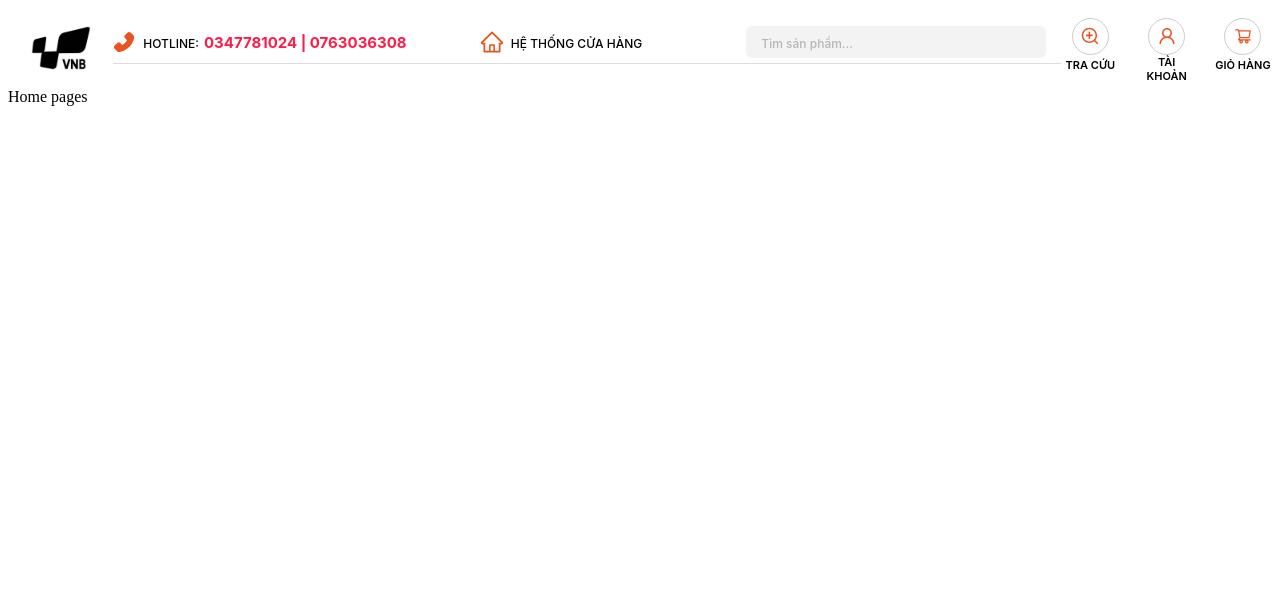
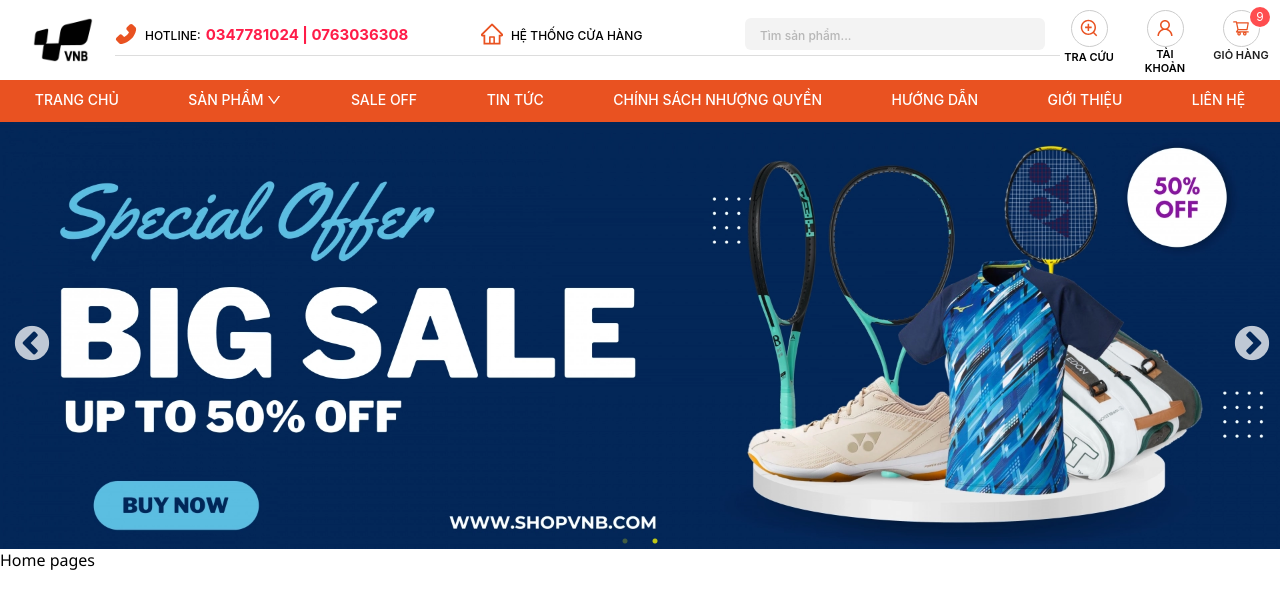
Before and after one commit to phuclonghuudong/03_PROJECT, a React (Vite) app in the folder client/: page / in a window 1280 px wide. Shown: the top 608 px of the page. Built offline with nearby package versions, Linux system fonts and the light colour scheme.

Commit message:
04.03 Degisn Menu Navbar Header & Slider Component

```diff
--- a/client/src/components/DefaultComponent/index.jsx
+++ b/client/src/components/DefaultComponent/index.jsx
@@ -1,10 +1,16 @@
 import React from "react";
 import HeaderComponents from "../HeaderComponents";
+import MenuNavbarComponent from "../MenuNavbarComponent";
+import SliderComponent from "../SliderComponent";
+import slider01 from "../../assets/slider/slider01.png";
+import slider02 from "../../assets/slider/slider02.png";
 
 const DefaultComponent = ({ children }) => {
   return (
     <div>
       <HeaderComponents />
+      <MenuNavbarComponent />
+      <SliderComponent arrImages={[slider01, slider02]} />
       {children}
     </div>
   );
--- a/client/src/components/HeaderComponents/index.jsx
+++ b/client/src/components/HeaderComponents/index.jsx
@@ -1,6 +1,6 @@
 import React from "react";
 import logo from "../../assets/logo.png";
-import { Col, Dropdown, Input, Row } from "antd";
+import { Avatar, Badge, Col, Dropdown, Input, Row } from "antd";
 import {
   HomeOutlined,
   MenuOutlined,
@@ -37,7 +37,7 @@ const items = [
 
 const HeaderComponents = () => {
   return (
-    <Row style={{ height: "80px" }} align={"center"} justify="space-between">
+    <Row style={{ height: "80px", margin: "0 10px" }} align={"center"} justify="space-between">
       <Col xs={4} sm={4} md={4} lg={0} xl={0}>
         <ButtonMenuHeader icon={<MenuOutlined />} />
       </Col>
@@ -97,7 +97,9 @@ const HeaderComponents = () => {
           </Dropdown>
 
           <Wrapper03_div>
-            <IconButtonHeader icon={<ShoppingCartOutlined />} text="Giỏ hàng" />
+            <Badge count={9} offset={[-10, 7]} size="middle">
+              <IconButtonHeader icon={<ShoppingCartOutlined />} text="Giỏ hàng" />
+            </Badge>
           </Wrapper03_div>
         </WrapperContainer03>
       </Col>
--- /dev/null
+++ b/client/src/components/MenuNavbarComponent/index.jsx
@@ -0,0 +1,34 @@
+import React from "react";
+import { WrapperContainer, WrapperDiv, WrapperText } from "./style";
+import { DownOutlined } from "@ant-design/icons";
+import { Col } from "antd";
+
+const MenuNavbarComponent = () => {
+  const menuList = [
+    { name: "Trang chủ", path: "", icon: "" },
+    { name: "Sản phẩm", path: "", icon: <DownOutlined /> },
+    { name: "Sale off", path: "", icon: "" },
+    { name: "Tin tức", path: "", icon: "" },
+    { name: "Chính sách nhượng quyền", path: "", icon: "" },
+    { name: "Hướng dẫn", path: "", icon: "" },
+    { name: "Giới thiệu", path: "", icon: "" },
+    { name: "Liên hệ", path: "", icon: "" },
+  ];
+  return (
+    <Col xs={0} sm={0} md={0} lg={24} xl={24}>
+      <WrapperContainer>
+        {menuList.map((items) => {
+          return (
+            <WrapperDiv>
+              <WrapperText>
+                {items.name} {items.icon}
+              </WrapperText>
+            </WrapperDiv>
+          );
+        })}
+      </WrapperContainer>
+    </Col>
+  );
+};
+
+export default MenuNavbarComponent;
--- /dev/null
+++ b/client/src/components/MenuNavbarComponent/style.js
@@ -0,0 +1,26 @@
+import styled from "styled-components";
+
+export const WrapperContainer = styled.div`
+  height: 42px;
+  width: 100%;
+  display: flex;
+  background-color: #e95221;
+  justify-content: space-between;
+`;
+export const WrapperDiv = styled.div`
+  cursor: pointer;
+  position: relative;
+  float: left;
+  flex: auto;
+  line-height: 40px;
+`;
+export const WrapperText = styled.span`
+  padding: 0 5px;
+  color: #fff;
+  font-weight: 500;
+  text-transform: uppercase;
+  font-size: 14px;
+  text-align: center;
+  display: block;
+  align-items: center;
+`;
--- /dev/null
+++ b/client/src/components/SliderComponent/index.jsx
@@ -0,0 +1,26 @@
+import React from "react";
+import { Image } from "antd";
+import { WrapperSliderDiv, WrapperSliderStyle } from "./style";
+
+const SliderComponent = ({ arrImages }) => {
+  const settings = {
+    dots: true,
+    infinite: true,
+    speed: 500,
+    slidesToShow: 1,
+    slidesToScroll: 1,
+    autoplay: true,
+    autoplaySpeed: 3000,
+  };
+  return (
+    <WrapperSliderDiv>
+      <WrapperSliderStyle {...settings}>
+        {arrImages.map((image) => {
+          return <Image key={image} src={image} alt="slider" preview={false} width="100%" height="100%" />;
+        })}
+      </WrapperSliderStyle>
+    </WrapperSliderDiv>
+  );
+};
+
+export default SliderComponent;
--- /dev/null
+++ b/client/src/components/SliderComponent/style.js
@@ -0,0 +1,47 @@
+import styled from "styled-components";
+import Slider from "react-slick";
+
+export const WrapperSliderDiv = styled.div`
+  border: 0 none;
+        max-width: 100%;
+        height: auto;
+}
+`;
+export const WrapperSliderStyle = styled(Slider)`
+  & .slick-arrow.slick-prev {
+    left: 12px;
+    top: 50%;
+    z-index: 10;
+    &::before {
+      font-size: 40px;
+      color: #fff;
+    }
+  }
+  & .slick-arrow.slick-next {
+    right: 28px;
+    top: 50%;
+    z-index: 10;
+    &::before {
+      font-size: 40px;
+      color: #fff;
+    }
+  }
+  & .slick-dots {
+    z-index: 10;
+    bottom: -2px !important;
+    li {
+      button {
+        &::before {
+          color: rgb(255, 255, 0.5);
+        }
+      }
+    }
+    li.active {
+      button {
+        &::before {
+          color: #fff;
+        }
+      }
+    }
+  }
+`;
--- a/client/src/index.css
+++ b/client/src/index.css
@@ -1,69 +1,16 @@
-:root {
+@import "slick-carousel/slick/slick.css";
+@import "slick-carousel/slick/slick-theme.css";
+
+body {
+  margin: 0;
+  padding: 0;
+  box-sizing: border-box;
   font-family: "Segoe UI", Roboto, "Helvetica Neue", Arial, sans-serif, "Apple Color Emoji", "Segoe UI Emoji",
     "Segoe UI Symbol";
-  line-height: 1.5;
-  font-weight: 400;
-
-  color-scheme: light dark;
-  color: rgba(255, 255, 255, 0.87);
-  background-color: #242424;
-
-  font-synthesis: none;
-  text-rendering: optimizeLegibility;
   -webkit-font-smoothing: antialiased;
   -moz-osx-font-smoothing: grayscale;
 }
 
-a {
-  font-weight: 500;
-  color: #646cff;
-  text-decoration: inherit;
+html {
+  font-family: source-code-pro, Menlo, Monaco, Consolas, "Courier New", monospace;
 }
-a:hover {
-  color: #535bf2;
-}
-
-body {
-  margin: 0;
-  display: flex;
-  place-items: center;
-  min-width: 320px;
-  min-height: 100vh;
-}
-
-h1 {
-  font-size: 3.2em;
-  line-height: 1.1;
-}
-
-button {
-  border-radius: 8px;
-  border: 1px solid transparent;
-  padding: 0.6em 1.2em;
-  font-size: 1em;
-  font-weight: 500;
-  font-family: inherit;
-  background-color: #1a1a1a;
-  cursor: pointer;
-  transition: border-color 0.25s;
-}
-button:hover {
-  border-color: #646cff;
-}
-button:focus,
-button:focus-visible {
-  outline: 4px auto -webkit-focus-ring-color;
-}
-
-@media (prefers-color-scheme: light) {
-  :root {
-    color: #213547;
-    background-color: #ffffff;
-  }
-  a:hover {
-    color: #747bff;
-  }
-  button {
-    background-color: #f9f9f9;
-  }
-}
--- a/client/src/main.jsx
+++ b/client/src/main.jsx
@@ -1,6 +1,7 @@
 import { StrictMode } from "react";
 import { createRoot } from "react-dom/client";
 import App from "./App.jsx";
+import "./index.css";
 
 createRoot(document.getElementById("root")).render(
   <StrictMode>
```
Also changed, not shown: client/src/assets/slider/slider01.png (added), client/src/assets/slider/slider02.png (added).
